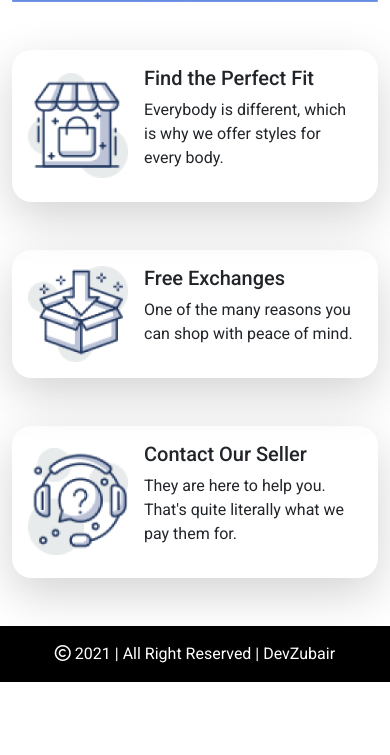
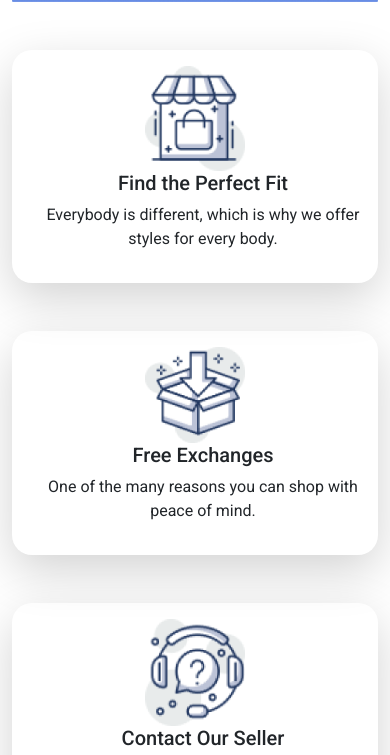
Before and after one commit to dev-zubair/nike-react-bootstrap, a plain HTML site: page index.html in a window 390 px wide. Shown: the part 4997-5752 px from the top of the page. Before the commit the page ends 5679 px from the top, so only its background shows below. Drawn offline with Linux system fonts and the light colour scheme.

Commit message:
images centered in mobile devices

```diff
--- a/index.html
+++ b/index.html
@@ -159,23 +159,23 @@
             <section class="container">
                 <div class="row">
                     <div class="col-lg-5 mt-5 order-2 order-lg-1">
-                        <div class="shadow-lg p-3 d-flex align-items-center justify-content-center card-style mb-5">
+                        <div class="shadow-lg p-3 d-flex flex-column flex-lg-row align-items-center justify-content-center card-style mb-5">
                                 <img class="image-icon" src="icons/image 12.png" alt="">
-                            <div class="ms-3">
+                            <div class="ms-3 text-center text-lg-start">
                                 <h3>Find the Perfect Fit</h3>
                                 <p>Everybody is different, which is why we offer styles for every body.</p>
                             </div>
                         </div>
-                        <div class="shadow-lg p-3 d-flex align-items-center justify-content-center card-style mb-5">
+                        <div class="shadow-lg p-3 d-flex flex-column flex-lg-row align-items-center justify-content-center card-style mb-5">
                                 <img class="image-icon" src="icons/image 13.png" alt="">
-                            <div class="ms-3">
+                            <div class="ms-3 text-center text-lg-start">
                                 <h3>Free Exchanges</h3>
                                 <p>One of the many reasons you can shop with peace of mind.</p>
                             </div>
                         </div>
-                        <div class="shadow-lg p-3 d-flex align-items-center justify-content-center card-style mb-5">
+                        <div class="shadow-lg p-3 d-flex flex-column flex-lg-row align-items-center justify-content-center card-style mb-5">
                                 <img class="image-icon" src="icons/image 14.png" alt="">
-                            <div class="ms-3">
+                            <div class="ms-3 text-center text-lg-start">
                                 <h3>Contact Our Seller</h3>
                                 <p>They are here to help you. That's quite literally what we pay them for.</p>
                             </div>
```
